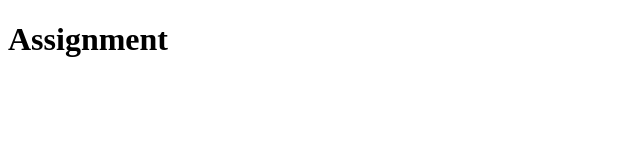
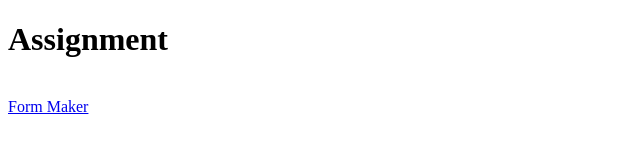
Before and after one commit to karlapalem/WebDevSpring2016, a website: page public/assignment/index.html in a window 1280 px wide. Shown: the whole page, without its empty margins (0-640 px from the left). Drawn offline with Linux system fonts and the light colour scheme.

Commit message:
assignment1

```diff
--- a/public/assignment/index.html
+++ b/public/assignment/index.html
@@ -6,5 +6,7 @@
 </head>
 <body>
 <h1> Assignment </h1>
+<br>
+<a href="home.html"> Form Maker </a>
 </body>
 </html>
```
